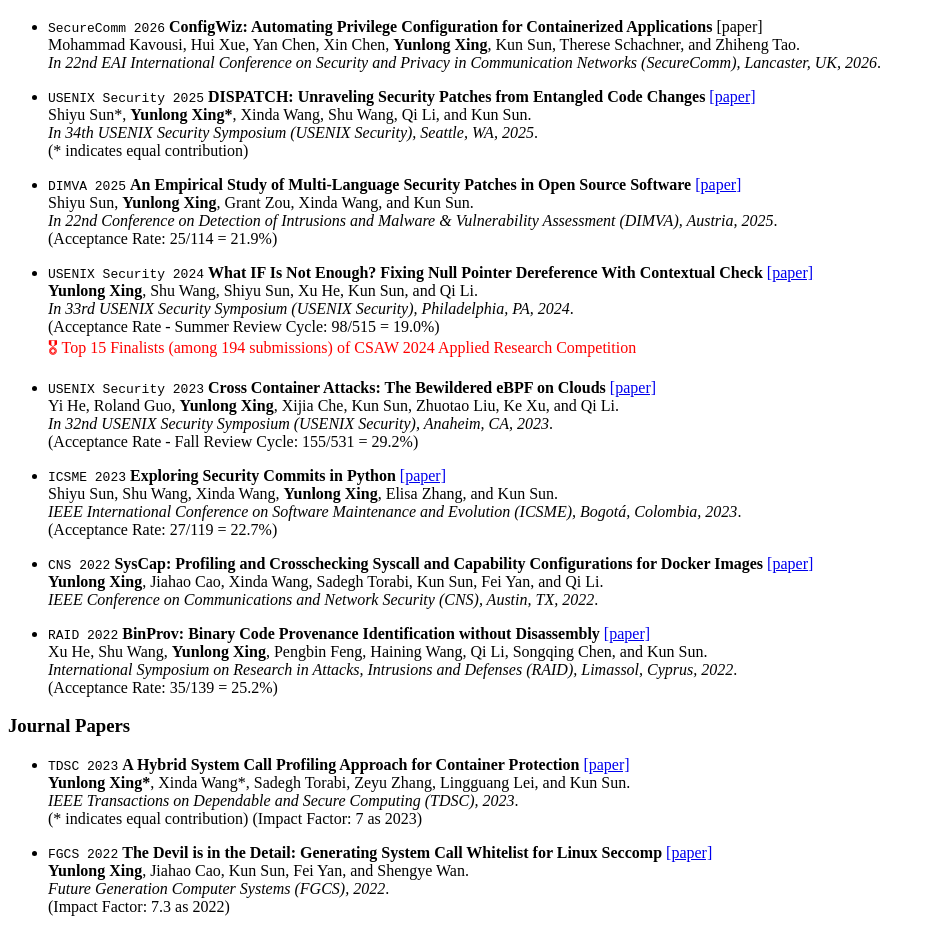
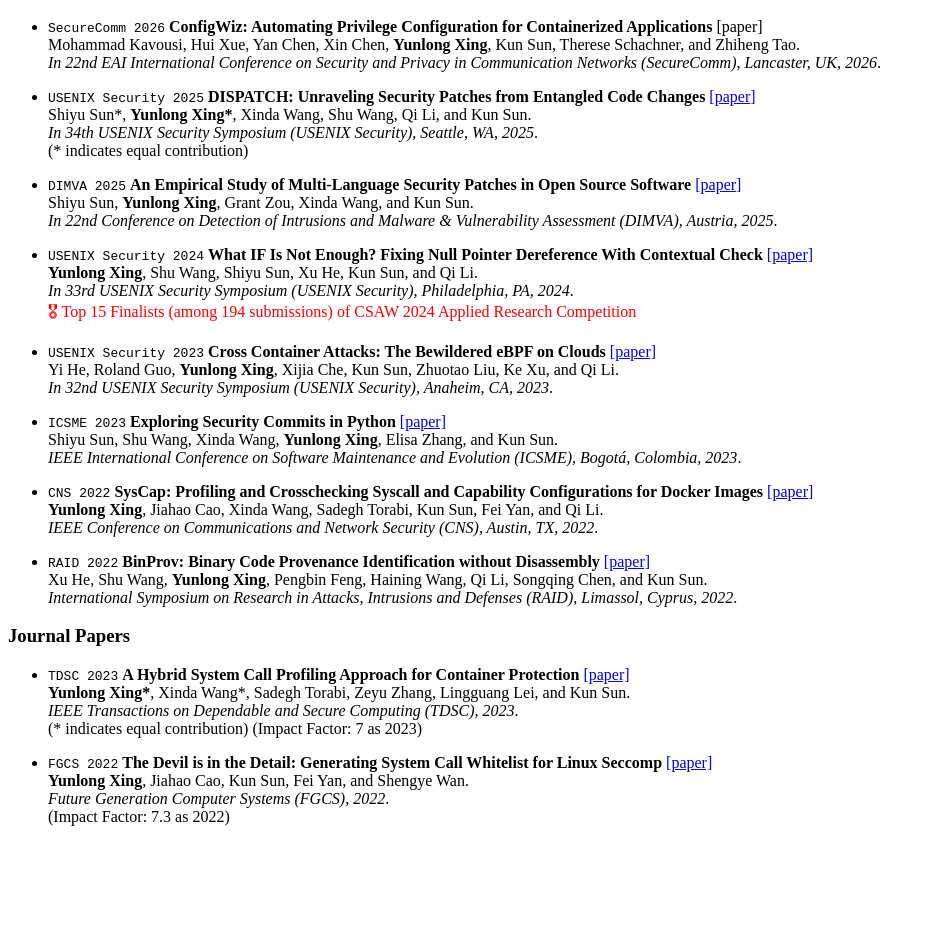
Before and after one commit to YunlongXing/yunlongxing.github.io, a Jekyll site: the page built from _pages/includes/pub.md, in a window 1280 px wide. Shown: the part 770-1702 px from the top of the page, without its empty margins (0-935 px from the left). Built offline with Jekyll 4.4.1, drawn with Linux system fonts in a browser that asks for light colours; our own code applies the rules of GitHub Pages for plain Markdown files; after the commit the page ends 1612 px from its top, so only the background shows below that.

Commit message:
Remove acceptance rates from publication entries

```diff
--- a/_pages/includes/pub.md
+++ b/_pages/includes/pub.md
@@ -11,24 +11,20 @@ Shiyu Sun\*, **Yunlong Xing\***, Xinda Wang, Shu Wang, Qi Li, and Kun Sun. <br>
 
 - ``DIMVA 2025`` **An Empirical Study of Multi-Language Security Patches in Open Source Software** [\[paper\]](/publications/dimva25_Empirical.pdf)<br>
 Shiyu Sun, **Yunlong Xing**, Grant Zou, Xinda Wang, and Kun Sun.<br>
-*In 22nd Conference on Detection of Intrusions and Malware & Vulnerability Assessment (DIMVA), Austria, 2025*.<br>
-(Acceptance Rate: 25/114 = 21.9%)
+*In 22nd Conference on Detection of Intrusions and Malware & Vulnerability Assessment (DIMVA), Austria, 2025*.
 
 - ``USENIX Security 2024`` **What IF Is Not Enough? Fixing Null Pointer Dereference With Contextual Check** [\[paper\]](/publications/security24_CONCH.pdf)<br>
 **Yunlong Xing**, Shu Wang, Shiyu Sun, Xu He, Kun Sun, and Qi Li.<br>
 *In 33rd USENIX Security Symposium (USENIX Security), Philadelphia, PA, 2024*.<br>
-(Acceptance Rate - Summer Review Cycle: 98/515 = 19.0%)<br>
 <span style="color:red">🎖 Top 15 Finalists (among 194 submissions) of CSAW 2024 Applied Research Competition</span>
 
 - ``USENIX Security 2023`` **Cross Container Attacks: The Bewildered eBPF on Clouds** [\[paper\]](/publications/security23_container.pdf)<br>
 Yi He, Roland Guo, **Yunlong Xing**, Xijia Che, Kun Sun, Zhuotao Liu, Ke Xu, and Qi Li.<br>
-*In 32nd USENIX Security Symposium (USENIX Security), Anaheim, CA, 2023*.<br>
-(Acceptance Rate - Fall Review Cycle: 155/531 = 29.2%)
+*In 32nd USENIX Security Symposium (USENIX Security), Anaheim, CA, 2023*.
 
 - ``ICSME 2023`` **Exploring Security Commits in Python** [\[paper\]](/publications/icsme23_SCOPY.pdf)<br>
 Shiyu Sun, Shu Wang, Xinda Wang, **Yunlong Xing**, Elisa Zhang, and Kun Sun.<br>
-*IEEE International Conference on Software Maintenance and Evolution (ICSME), Bogotá, Colombia, 2023*.<br>
-(Acceptance Rate: 27/119 = 22.7%)
+*IEEE International Conference on Software Maintenance and Evolution (ICSME), Bogotá, Colombia, 2023*.
 
 - ``CNS 2022`` **SysCap: Profiling and Crosschecking Syscall and Capability Configurations for Docker Images** [\[paper\]](/publications/cns22_SysCap.pdf)<br>
 **Yunlong Xing**, Jiahao Cao, Xinda Wang, Sadegh Torabi, Kun Sun, Fei Yan, and Qi Li.<br>
@@ -36,8 +32,7 @@ Shiyu Sun, Shu Wang, Xinda Wang, **Yunlong Xing**, Elisa Zhang, and Kun Sun.<br>
 
 - ``RAID 2022`` **BinProv: Binary Code Provenance Identification without Disassembly** [\[paper\]](/publications/raid22_BinProv.pdf)<br>
 Xu He, Shu Wang, **Yunlong Xing**, Pengbin Feng, Haining Wang, Qi Li, Songqing Chen, and Kun Sun.<br>
-*International Symposium on Research in Attacks, Intrusions and Defenses (RAID), Limassol, Cyprus, 2022*.<br>
-(Acceptance Rate: 35/139 = 25.2%)
+*International Symposium on Research in Attacks, Intrusions and Defenses (RAID), Limassol, Cyprus, 2022*.
 
 ### Journal Papers
 - ``TDSC 2023`` **A Hybrid System Call Profiling Approach for Container Protection** [\[paper\]](https://ieeexplore.ieee.org/document/10105304)<br>
```
